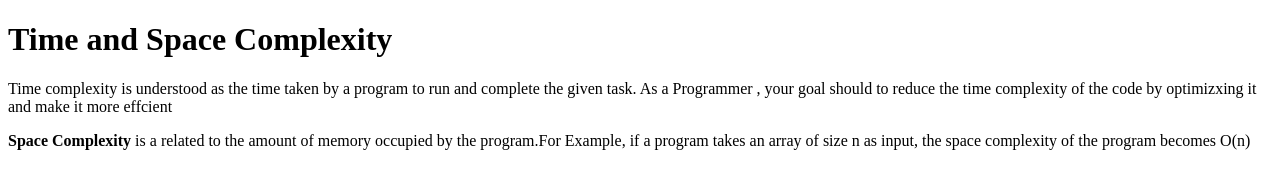
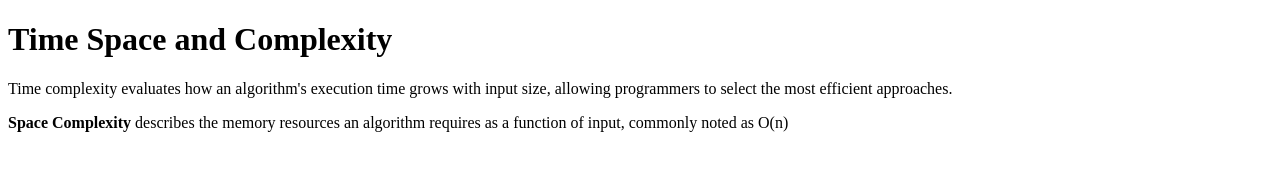
Before and after one commit to acciojob/time-and-space-complexity-noumantannu06-glitch, a website: page main.html in a window 1280 px wide. Drawn offline with Linux system fonts and the light colour scheme.

Commit message:
created a submission

```diff
--- a/main.html
+++ b/main.html
@@ -8,9 +8,10 @@
 
 <body>
 	<!-- the entire body must be written by student -->
-	<h1>Time and Space Complexity</h1>
-	<p>Time complexity is understood as the time taken by a program to run and complete the given task. As a Programmer , your goal should to reduce the time complexity of the code by optimizxing it and make it more effcient </p>
-	<p><b>Space Complexity</b> is a related to the amount of memory occupied by the program.For Example, if a program takes an array of size n as input, the space complexity of the program becomes O(n)</p>
+	<h1> Time Space and Complexity</h1>
+    <p>
+        Time complexity evaluates how an algorithm's execution time grows with input size, allowing programmers to select the most efficient approaches.</p>
+         <p><b>Space Complexity</b> describes the memory resources an algorithm requires as a function of input, commonly noted as O(n)</p>
     <script type="text/javascript" src="./script.js">
 </script>
 
```
